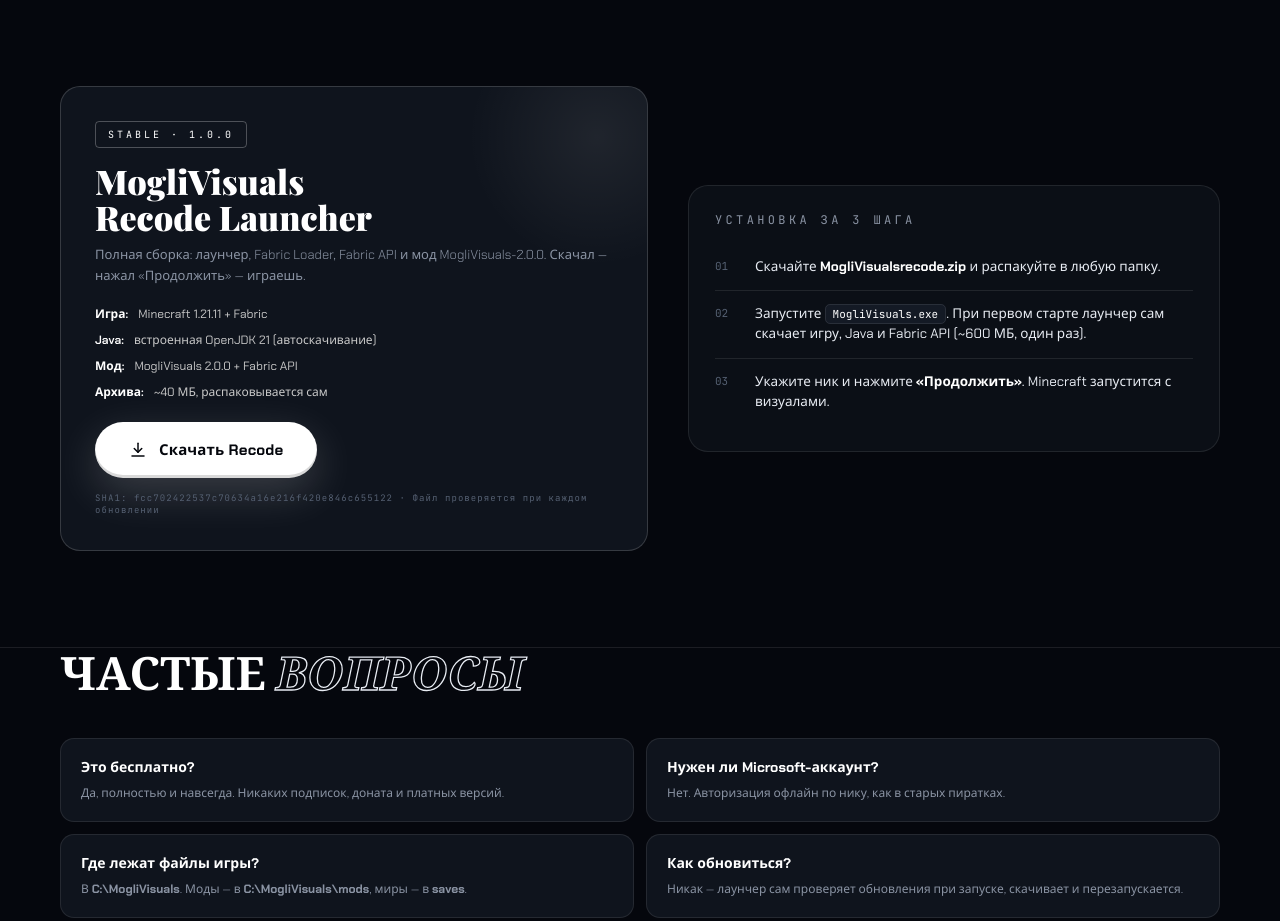
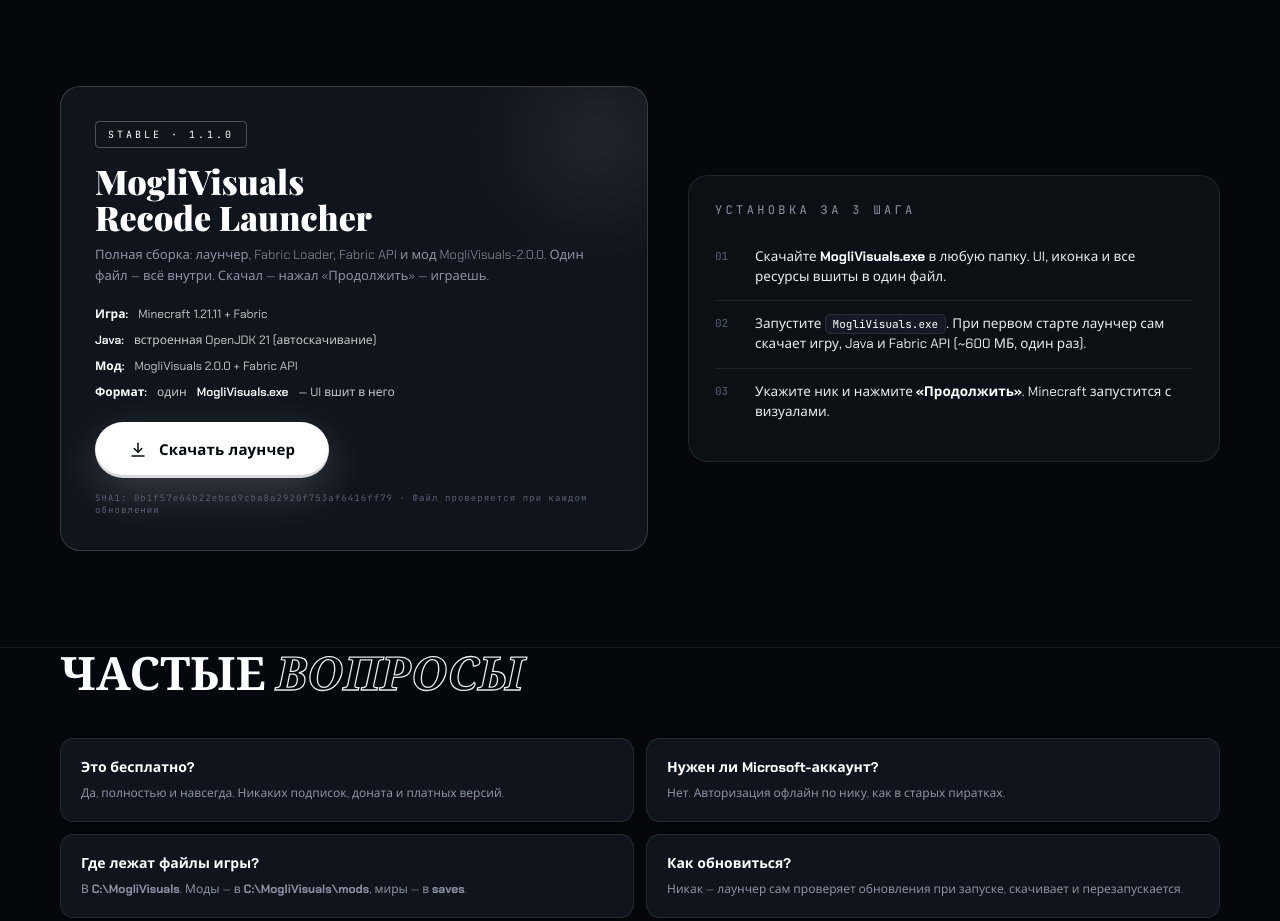
Before and after one commit to migodi2/MogliVisualsrecode, a plain HTML site: page index.html in a window 1280 px wide. Shown: the part 2440-3361 px from the top of the page. Drawn offline with nearby package versions, Linux system fonts and the light colour scheme; a web font is replaced by a local one.

Commit message:
Release v1.1.0: single-file launcher with embedded UI

```diff
--- a/index.html
+++ b/index.html
@@ -292,29 +292,29 @@ body { background: var(--bg); color: var(--text); font-family: var(--font-body);
   <div class="container">
     <div class="dl">
       <div class="dl-box">
-        <span class="dl-badge">STABLE · 1.0.0</span>
+        <span class="dl-badge">STABLE · 1.1.0</span>
         <h3 class="dl-name">MogliVisuals<br>Recode Launcher</h3>
-        <p class="dl-desc">Полная сборка: лаунчер, Fabric Loader, Fabric API и мод MogliVisuals-2.0.0. Скачал — нажал «Продолжить» — играешь.</p>
+        <p class="dl-desc">Полная сборка: лаунчер, Fabric Loader, Fabric API и мод MogliVisuals-2.0.0. Один файл — всё внутри. Скачал — нажал «Продолжить» — играешь.</p>
         <ul class="dl-list">
           <li><b>Игра:</b> Minecraft 1.21.11 + Fabric</li>
           <li><b>Java:</b> встроенная OpenJDK 21 (автоскачивание)</li>
           <li><b>Мод:</b> MogliVisuals 2.0.0 + Fabric API</li>
-          <li><b>Архива:</b> ~40 МБ, распаковывается сам</li>
+          <li><b>Формат:</b> один <b>MogliVisuals.exe</b> — UI вшит в него</li>
         </ul>
         <div class="dl-actions">
-          <a class="btn-main" href="MogliVisualsrecode.zip" download>
+          <a class="btn-main" href="MogliVisuals.exe" download="MogliVisuals.exe">
             <svg width="18" height="18" viewBox="0 0 24 24" fill="none" stroke="currentColor" stroke-width="2" stroke-linecap="round" stroke-linejoin="round"><path d="M12 3v12"/><polyline points="7 10 12 15 17 10"/><path d="M4 20h16"/></svg>
-            Скачать Recode
+            Скачать лаунчер
           </a>
         </div>
-        <div class="mono-note">SHA1: <span id="sha1sum">fcc702422537c70634a16e216f420e846c655122</span> · Файл проверяется при каждом обновлении</div>
+        <div class="mono-note">SHA1: <span id="sha1sum">0b1f57e64b22ebcd9cba8a2920f753af6416ff79</span> · Файл проверяется при каждом обновлении</div>
       </div>
       <div class="quick">
         <h3>Установка за 3 шага</h3>
         <div class="steps">
           <div class="step">
             <div class="step-n">01</div>
-            <div class="step-t">Скачайте <b>MogliVisualsrecode.zip</b> и распакуйте в любую папку.</div>
+            <div class="step-t">Скачайте <b>MogliVisuals.exe</b> в любую папку. UI, иконка и все ресурсы вшиты в один файл.</div>
           </div>
           <div class="step">
             <div class="step-n">02</div>
```
Also changed, not shown: update.json (+5 -5 lines), 2 other files.
